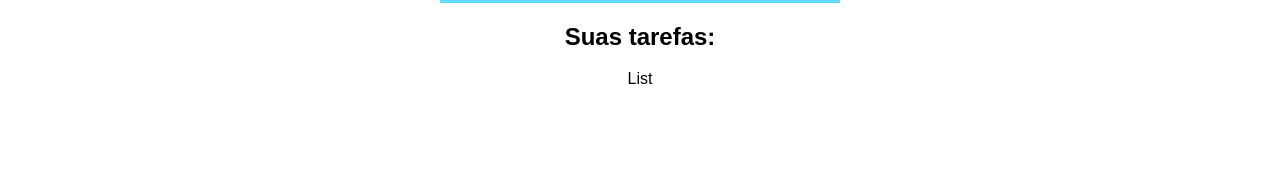
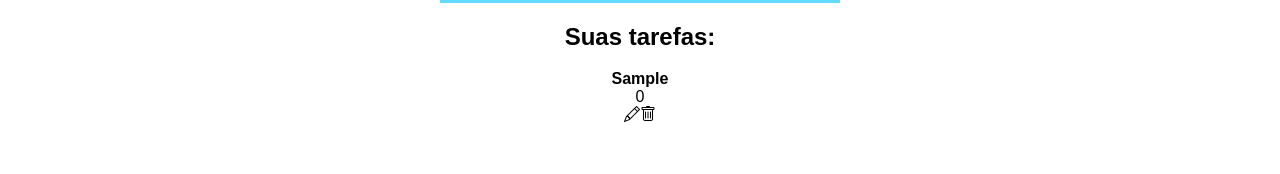
Before and after one commit to Jefferson-Duartte/Todo-List-com-React-TS, a React (Vite) app: page / in a window 1280 px wide. Both pictures are taken after typing "Sample" into the empty fields and a click on the input "Criar Tarefa". Shown: the part 324-498 px from the top of the page. Built offline with nearby package versions, Linux system fonts and the light colour scheme.

Commit message:
:sparkles: feat: Exibindo HTML dos itens da lista

```diff
--- a/src/App.tsx
+++ b/src/App.tsx
@@ -25,7 +25,7 @@ function App() {
         </div>
         <div>
           <h2>Suas tarefas:</h2>
-          <TaskList/>
+          <TaskList taskList={taskList}/>
         </div>
       </main>
       <Footer/>
--- a/src/components/TaskList/TaskList.tsx
+++ b/src/components/TaskList/TaskList.tsx
@@ -1,8 +1,27 @@
+import { ITask } from '../../interfaces/Task'
+import styles from "./TaskList.module.css"
 
+type Props = {
+  taskList: ITask[]
+}
 
-const TaskList = () => {
+const TaskList = ({taskList}: Props) => {
   return (
-    <div><p>List</p></div>
+    <>
+    {taskList.length > 0 ? (taskList.map((task) => (
+      <div key={task.id}>
+        <div>
+          <h4>{task.title}</h4>
+          <p>{task.difficulty}</p>
+          </div>
+        <div>
+          <i className='bi bi-pencil'></i>
+          <i className='bi bi-trash'></i>
+        </div>
+      </div>
+    ))) : (<p>Não há tarefas cadastradas</p>) }
+
+    </>
   )
 }
 
```
